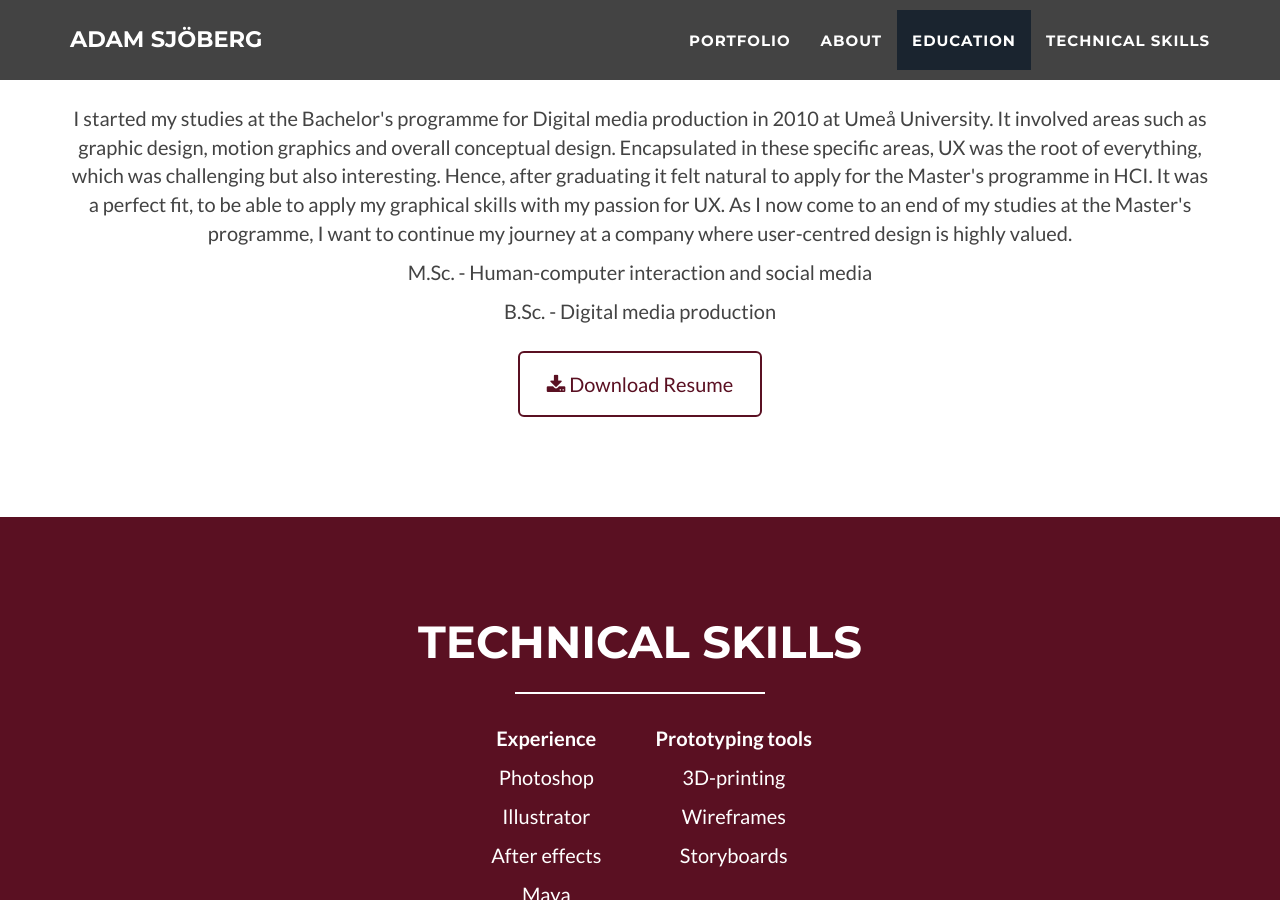
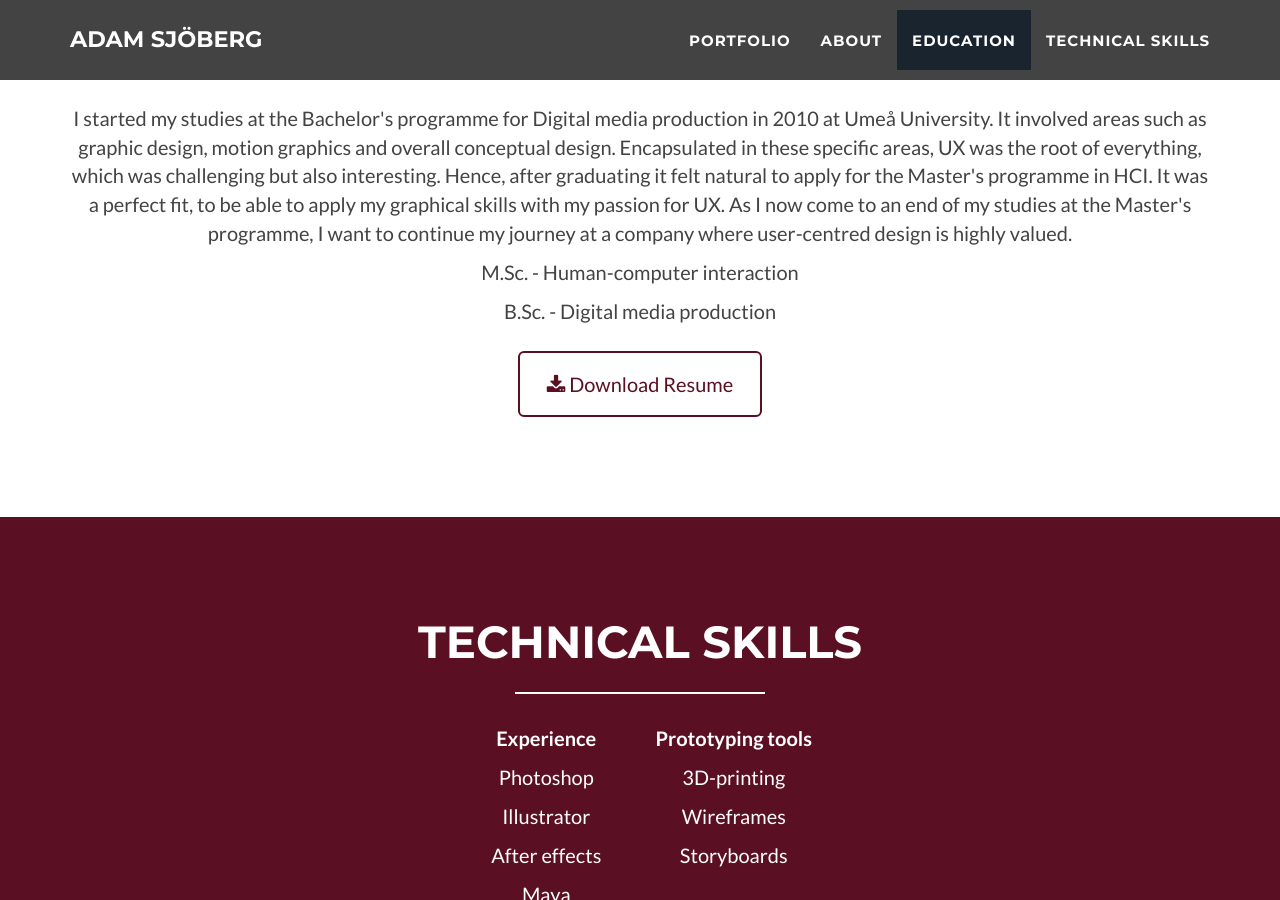
Before and after one commit to Adamsjoberg/Adamsjoberg.github.io, a Jekyll site: the page built from index.html, in a window 1280 px wide and 900 px high, scrolled down 2528 px. Built offline with Jekyll 4.4.1, drawn with Linux system fonts in a browser that asks for light colours.

Commit message:
took away social media

```diff
--- a/_includes/education.html
+++ b/_includes/education.html
@@ -16,7 +16,7 @@
                     It was a perfect fit, to be able to apply my graphical skills with my passion for UX.
                     As I now come to an end of my studies at the Master's programme, I want to continue my journey at a company
                     where user-centred design is highly valued.</p>
-                    <p>M.Sc. - Human-computer interaction and social media</p>
+                    <p>M.Sc. - Human-computer interaction</p>
                     <p>B.Sc. - Digital media production</p>
                 </div>
                 </div>
```
